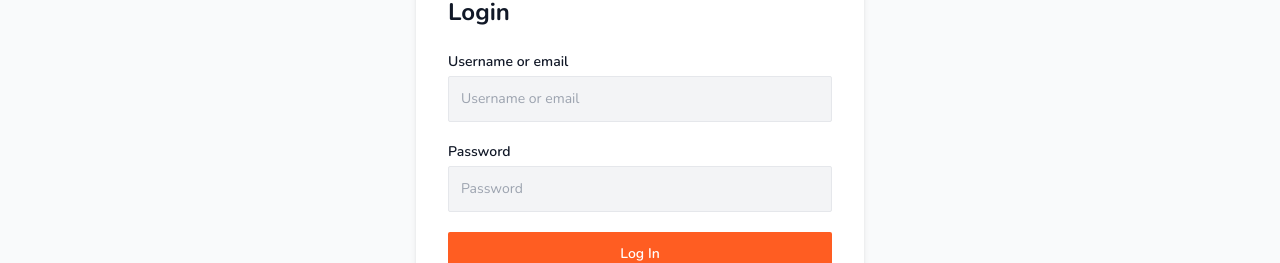
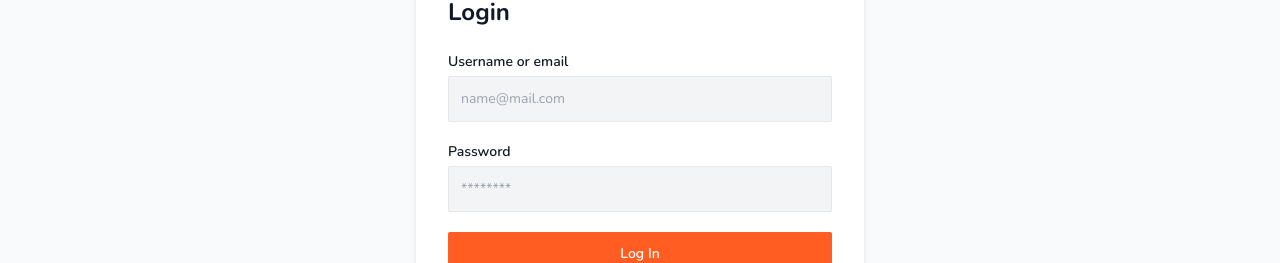
Before and after one commit to shreyaanjan/employee-management-react, a React (Vite) app: page /login in a window 1280 px wide. Shown: the part 264-527 px from the top of the page. Built offline with nearby package versions, Linux system fonts and the light colour scheme.

Commit message:
minor change

```diff
--- a/src/pages/Login.jsx
+++ b/src/pages/Login.jsx
@@ -37,7 +37,7 @@ const Login = ({ setIsLoggedIn }) => {
                                 Username or email
                             </label>
                             <input onChange={handleChange} type="email" name="email" id="email"
-                                placeholder="Username or email" className="bg-gray-100 border border-gray-200 text-gray-900 text-sm rounded-sm block w-full p-3 focus:outline-none focus:ring-2 focus:ring-orange-500" />
+                                placeholder="name@mail.com" className="bg-gray-100 border border-gray-200 text-gray-900 text-sm rounded-sm block w-full p-3 focus:outline-none focus:ring-2 focus:ring-orange-500" />
                         </div>
                         <div>
                             <label htmlFor="password" className="block mb-1 text-sm font-semibold text-gray-900">
@@ -47,7 +47,7 @@ const Login = ({ setIsLoggedIn }) => {
                                 type="password"
                                 name="password"
                                 id="password"
-                                placeholder="Password"
+                                placeholder="********"
                                 className="bg-gray-100 border border-gray-200 text-gray-900 text-sm rounded-sm block w-full p-3 focus:outline-none focus:ring-2 focus:ring-orange-500"
                             />
                         </div>
```
